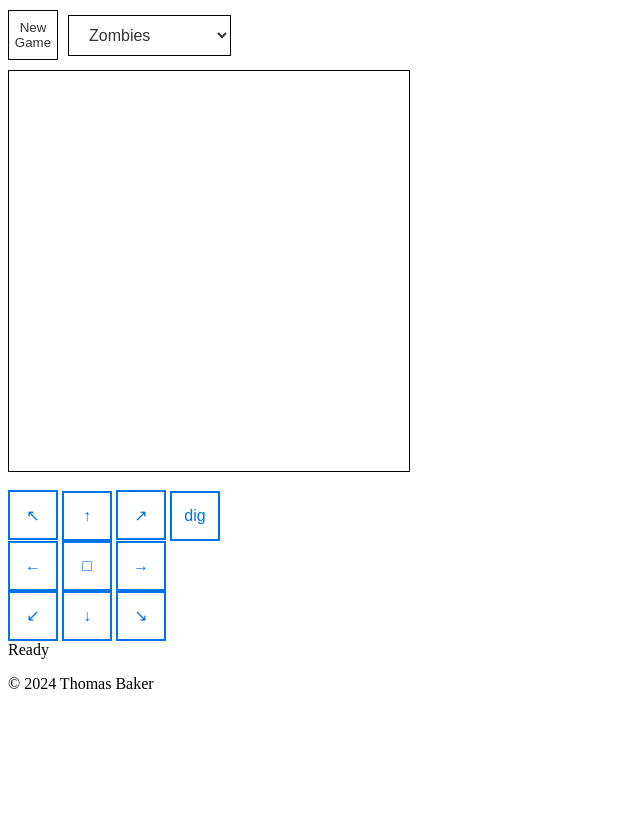
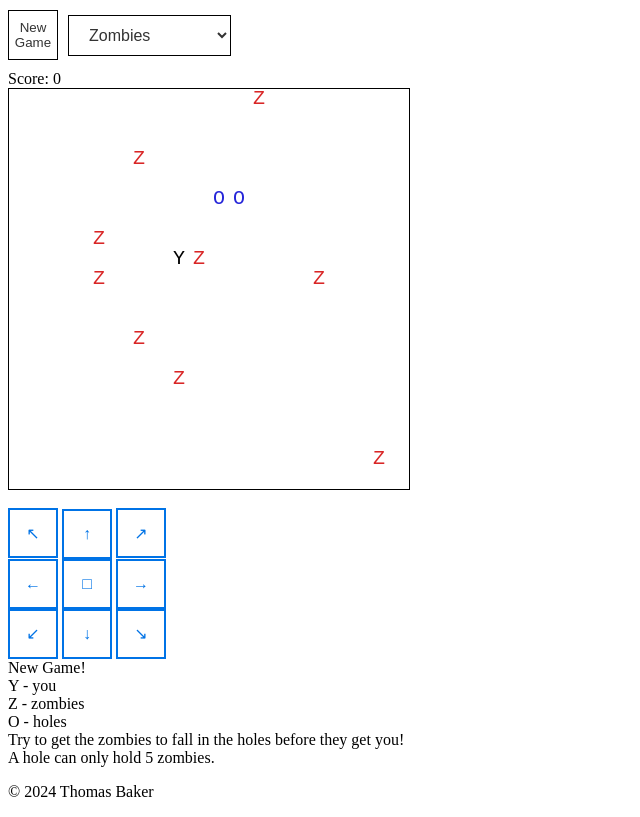
Before and after one commit to PapaTomGames/papatomgames.github.io, a plain HTML site: page dev/zombies.html in a window 1280 px wide. Shown: the whole page, without its empty margins (0-640 px from the left). Drawn offline with Linux system fonts and the light colour scheme.

Commit message:
working scoring

```diff
--- a/dev/js/app.js
+++ b/dev/js/app.js
@@ -132,6 +132,7 @@ class App {
             done = 0;
             holes=[];
             letters = [];
+            this.resetScore();
             addPerson();
             for (let i = 0; i < numHoles; i++) {
                  addHole();
@@ -154,11 +155,11 @@ class App {
         //}
   resetScore() {
     this.score = 0;
-    writeScore();
+    this.writeScore();
   }
   addScore(p) {
     this.score += p;
-    writeScore();
+    this.writeScore();
   }
   writeScore() {
     scoreMessage.innerHTML = `Score: ${this.score}`;
--- a/dev/zombies.html
+++ b/dev/zombies.html
@@ -126,7 +126,7 @@
   </div>
 -->
 </div>
-    <div id="score"></div>
+    <div id="scoreMessage"></div>
 
     <div class="canvas-container"> <canvas id="letterCanvas" width="400" height="400"></canvas> </div>
     <div>
```
